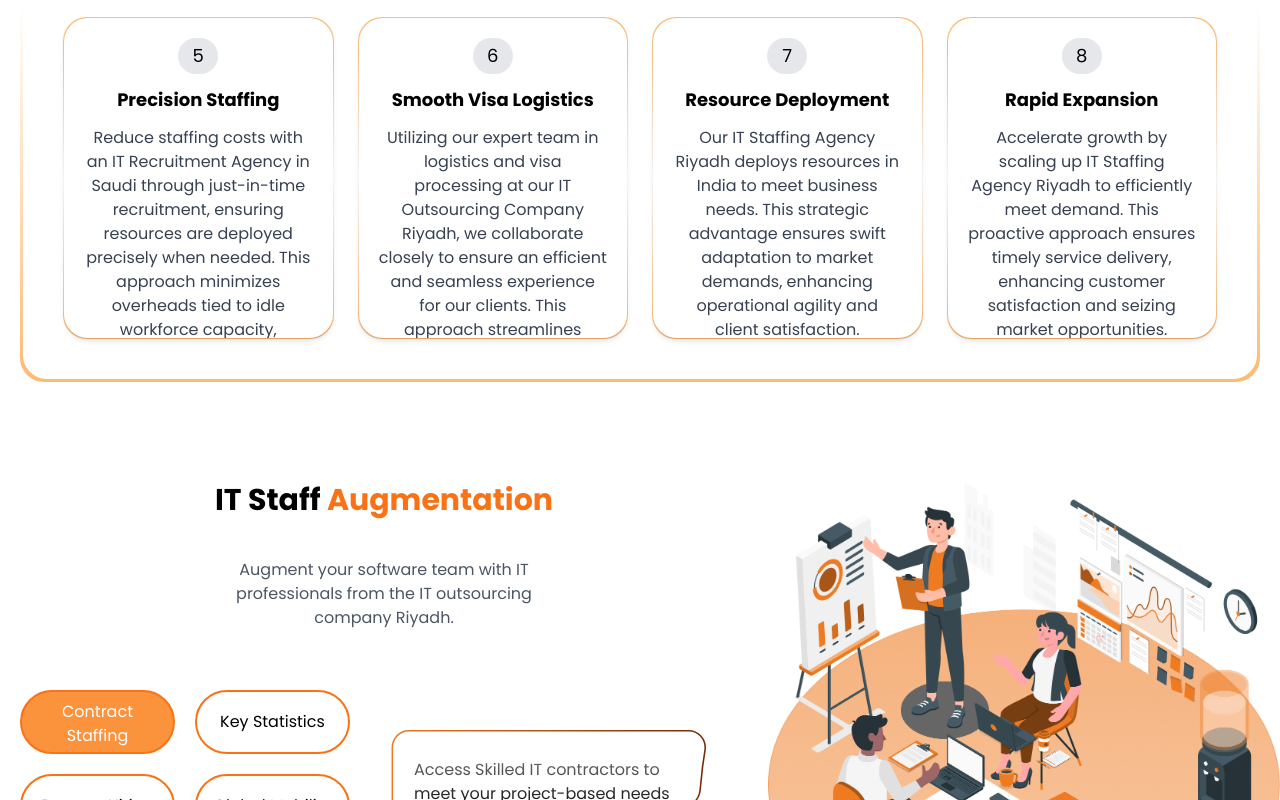
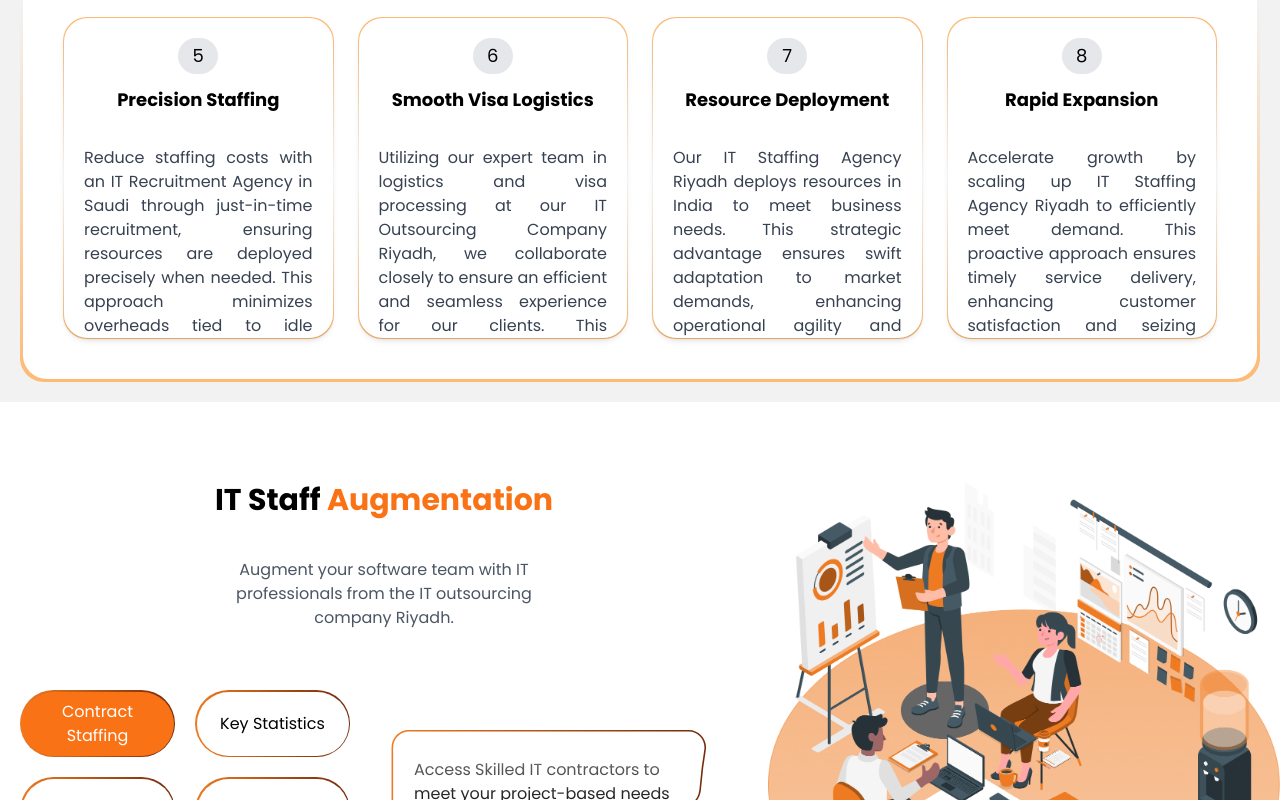
Before and after one commit to datasack-solution/It-Staff-Augmentation-New, a Next.js app: page /page in a window 1280 px wide. Shown: the part 2180-2980 px from the top of the page. Built offline with nearby package versions, Linux system fonts and the light colour scheme; a web font is replaced by a local one.

Commit message:
add duration functional

```diff
--- a/src/components/Pages/Analytics.tsx
+++ b/src/components/Pages/Analytics.tsx
@@ -93,15 +93,21 @@ const AnalyticsPage = () => {
                     xl:grid-cols-2
                     gap-5">
                         {analytics.map((analytic, index) => {
-                            return <button key={index} onClick={() => { setContent(index) }}
-                                className={`p-2
+                            return <div key={index} className="relative flex items-center justify-center p-[1.5px] rounded-full">
+                                <div className="absolute inset-0 bg-gradient-to-r from-[#EE7B22]  to-[#732A09] rounded-full"></div>
+
+                                <button key={index} onClick={() => { setContent(index) }}
+                                    className={`p-2
+                                    relative
+                                    w-full
                                 xl:h-16
                                 2xl:h-14
                                 text-center
                                  rounded-full
-                                 border-2
-                                 ${content == index ? 'bg-orange-400 text-white' : 'bg-transparent text-black'}
-                                 border-orange-500`}>{analytic.title}</button>
+
+                                 ${content == index ? 'bg-orange-500 text-white' : 'bg-white text-black'}
+                                 `}>{analytic.title}</button>
+                            </div>
                         })}
                     </div>
 
--- a/src/components/Pages/Benefits.tsx
+++ b/src/components/Pages/Benefits.tsx
@@ -33,7 +33,8 @@ const benefits = [
 ]
 
 const Benefits = () => {
-    return <div className="container p-5 m-auto text-black">
+    return <div className="bg-[#F2F2F2]">
+    <div className="container p-5 m-auto text-black bg-[#F2F2F2]">
         <h2 className="text-xl sm:text-xl md:text-2xl lg:text-3xl xl:text-3xl 2xl:text-4xl text-black font-bold text-center">
             Benefits of Choosing Us - <span className="text-orange-500">Advanced IT Recruitment Agency in Riyadh</span>
         </h2>
@@ -58,7 +59,7 @@ const Benefits = () => {
                                 <h2 className="text-center font-bold text-lg">{benefit.title}</h2>
                             </div>
 
-                            <p className="text-center text-sm sm:text-sm md:text-base lg:text-base xl:text-base 2xl:text-base text-gray-700">{benefit.description}</p>
+                            <p className="text-justify py-5 text-sm sm:text-sm md:text-base lg:text-base xl:text-base 2xl:text-base text-gray-700">{benefit.description}</p>
                         </div>
                     </div>
                 ))}
@@ -89,6 +90,7 @@ const Benefits = () => {
         </div>
 
     </div>
+    </div>
 }
 
 export default Benefits
```
